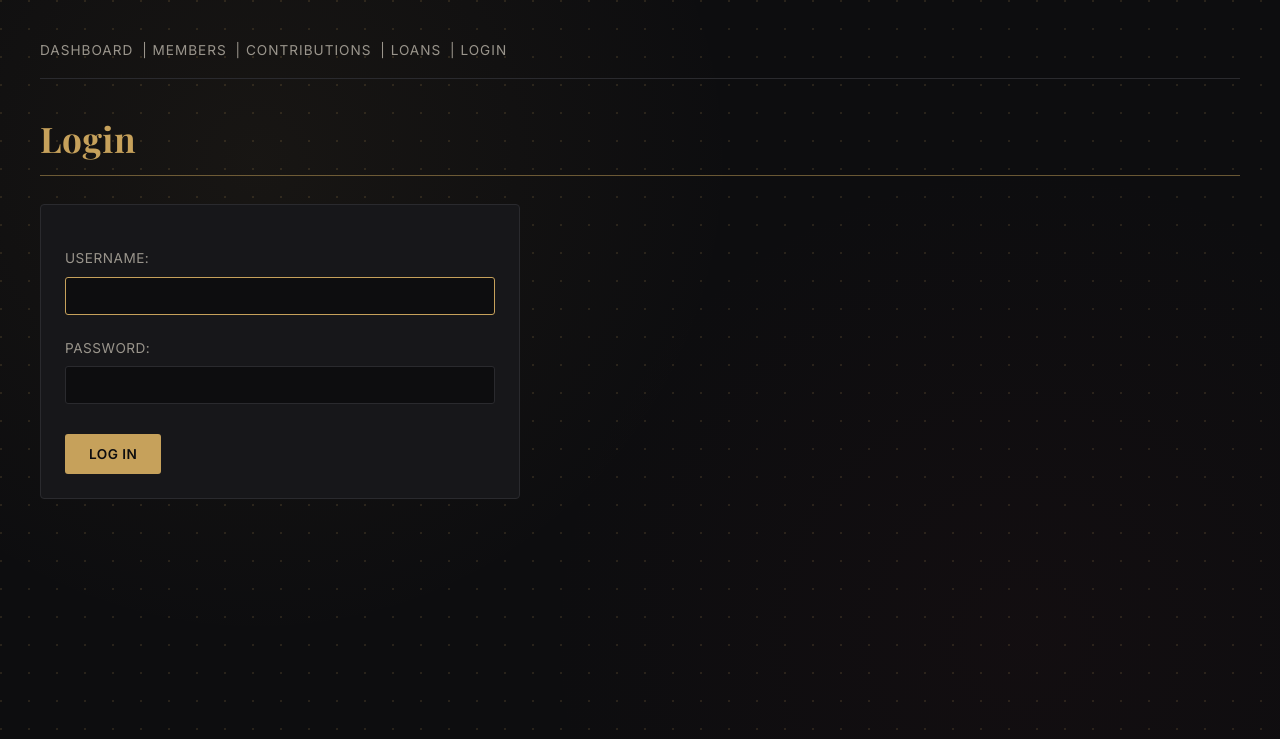
After one commit to ATHMAN-RLD/chama-platform-, a Django app: page /login/ in a window 1280 px wide. The commit adds this page. Shown: the top 739 px of the page. Run offline with Django 5.2, Linux system fonts and the light colour scheme.

Commit message:
Add login/logout authentication with custom styled login page

```diff
--- a/chama_config/settings.py
+++ b/chama_config/settings.py
@@ -116,3 +116,4 @@ USE_TZ = True
 # https://docs.djangoproject.com/en/6.0/howto/static-files/
 
 STATIC_URL = 'static/'
+LOGIN_REDIRECT_URL = '/'
--- a/chama_config/urls.py
+++ b/chama_config/urls.py
@@ -16,8 +16,11 @@ Including another URLconf
 """
 from django.contrib import admin
 from django.urls import path, include
+from django.contrib.auth import views as auth_views
 
 urlpatterns = [
     path('admin/', admin.site.urls),
+    path('login/', auth_views.LoginView.as_view(template_name='groups/login.html'), name='login'),
+    path('logout/', auth_views.LogoutView.as_view(next_page='login'), name='logout'),
     path('', include('groups.urls')),
 ]
--- a/groups/templates/groups/base.html
+++ b/groups/templates/groups/base.html
@@ -10,6 +10,14 @@
 <body>
 <nav>
     <a href="/">Dashboard</a> | <a href="/members/">Members</a> | <a href="/contributions/">Contributions</a> | <a href="/loans/">Loans</a>
+    {% if user.is_authenticated %}
+    | <form method="POST" action="{% url 'logout' %}" style="display:inline;">
+        {% csrf_token %}
+        <button type="submit" style="background:none;border:none;color:var(--muted);text-transform:uppercase;letter-spacing:1px;font-size:0.85rem;cursor:pointer;padding:0;font-family:'Inter',sans-serif;">Logout ({{ user.username }})</button>
+    </form>
+{% else %}
+    | <a href="{% url 'login' %}">Login</a>
+{% endif %}
 </nav>
     <main>
         {% block content %}
--- /dev/null
+++ b/groups/templates/groups/login.html
@@ -0,0 +1,13 @@
+{% extends 'groups/base.html' %}
+
+{% block title %}Login{% endblock %}
+
+{% block content %}
+<h1>Login</h1>
+<hr>
+<form method="POST">
+    {% csrf_token %}
+    {{ form.as_p }}
+    <button type="submit">Log In</button>
+</form>
+{% endblock %}
```
